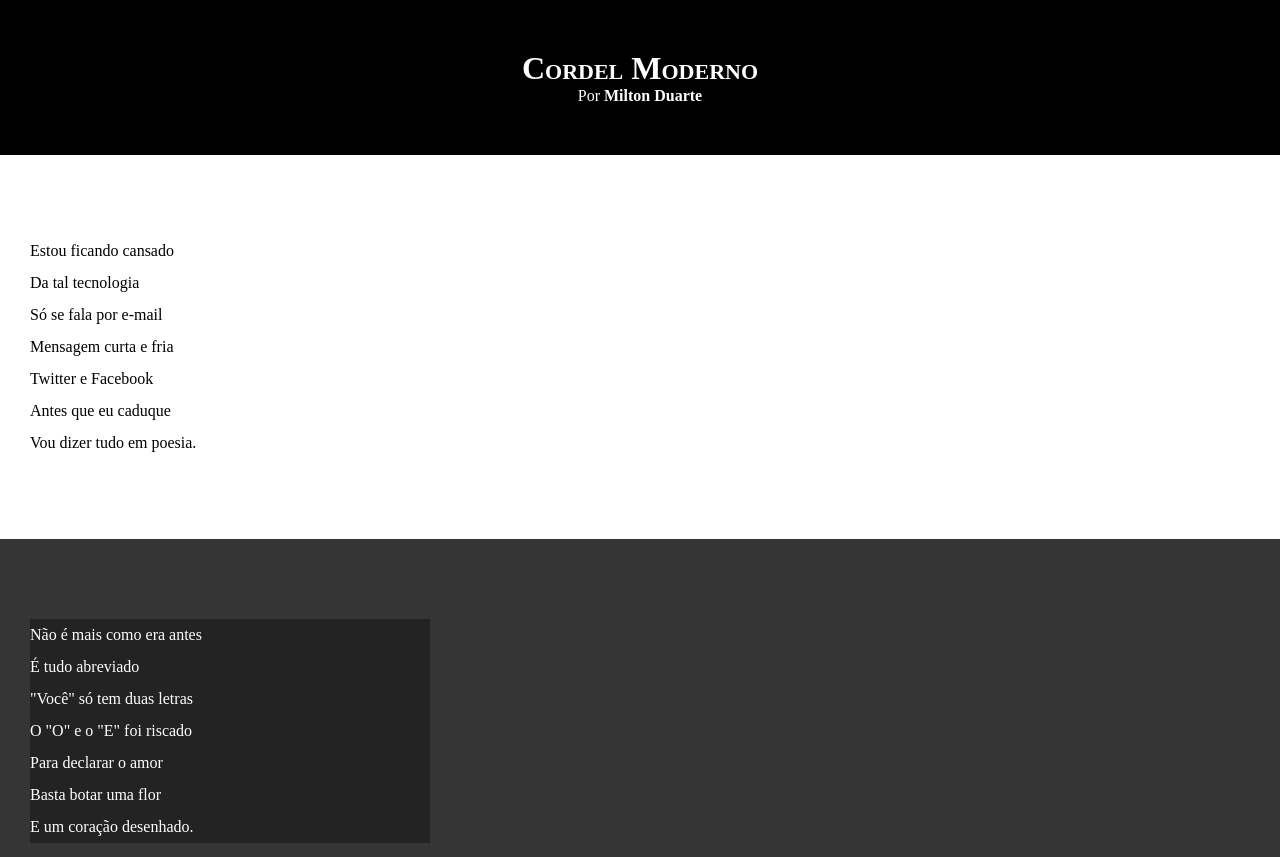
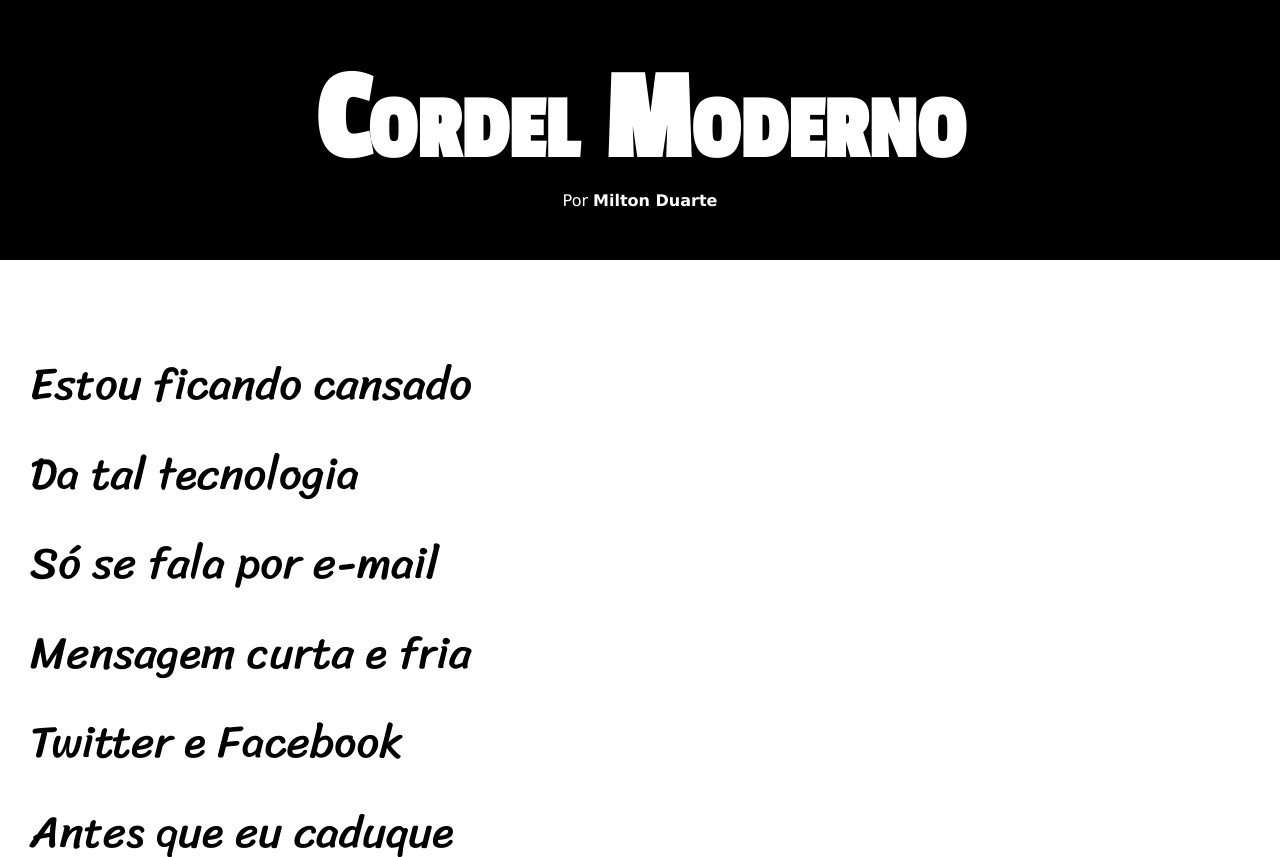
Before and after one commit to Lray227/Html-Css, a plain HTML site: page Desafios/Desafio012/index.html in a window 1280 px wide. Shown: the top 857 px of the page. Drawn offline with Linux system fonts and the light colour scheme.

Commit message:
Update style.css

```diff
--- a/Desafios/Desafio012/estilo/style.css
+++ b/Desafios/Desafio012/estilo/style.css
@@ -1,12 +1,21 @@
 @charset "UTF-8";
+
+@import url('https://fonts.googleapis.com/css2?family=Passion+One&family=Sriracha&display=swap');
+
 *{
     margin: 0px;
     padding: 0px;
 }
 
+:root{
+    --fonte1: Verdana, Geneva, Tahoma, sans-serif;
+    --fonte2: 'Passion One', cursive;
+    --fonte3: 'Sriracha', cursive;
+}
 html, body{
     min-height: 100vh;
     background-color: darkgray;
+    font-family: var(--fonte1);
 }
 
 header{
@@ -16,8 +25,10 @@ header{
 }
 
 header > h1{
+    font-size: 10vw;
+    font-family: var(--fonte2);
     padding-top: 50px;
-    /*text-transform: uppercase;  uma opição para mudar a letra*/
+    /*text-transform: uppercase;  uma opção para mudar a letra*/
     font-variant: small-caps;
 }
 
@@ -35,23 +46,30 @@ a:hover{
     text-decoration: underline;
 }
 section{
+    font-size: 3.5vw;
+    font-family: var(--fonte3);
     padding-top: 10vh;
     padding-bottom: 10vh;
     line-height: 2em;
     padding-left: 30px;
 }
+
 section.normal{
     background-color: white;
     color: black;
 }
+
 section.imagem{
     background-color: rgb(53, 53, 53);
     color: white;
 }
+
 section.imagem > p{
     background-color: rgba(0, 0, 0, 0.336);
-    width: 400px;
+    display: inline-block;
+    padding: 5px;
 }
+
 footer{
     background-color: black;
     text-align: center;
```
